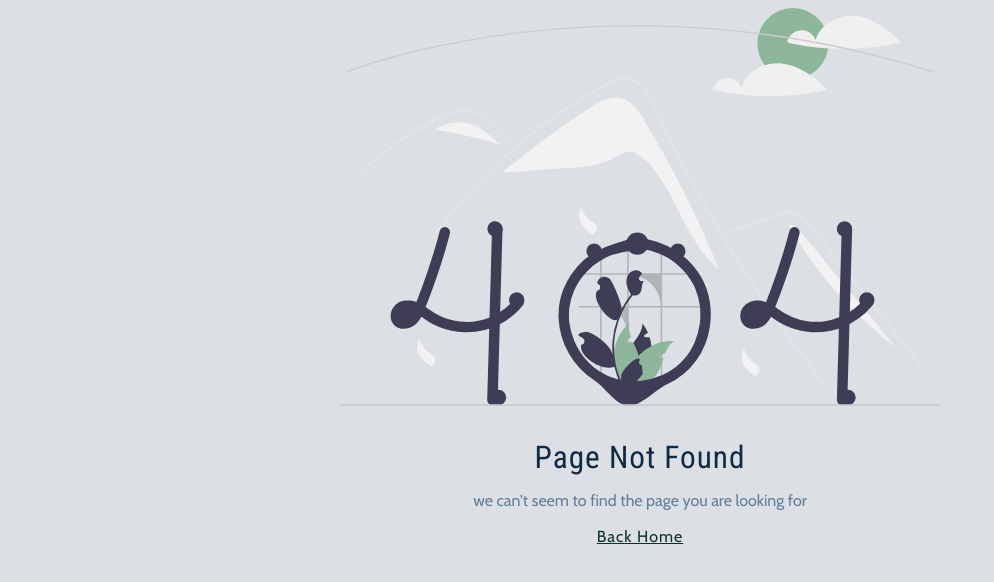
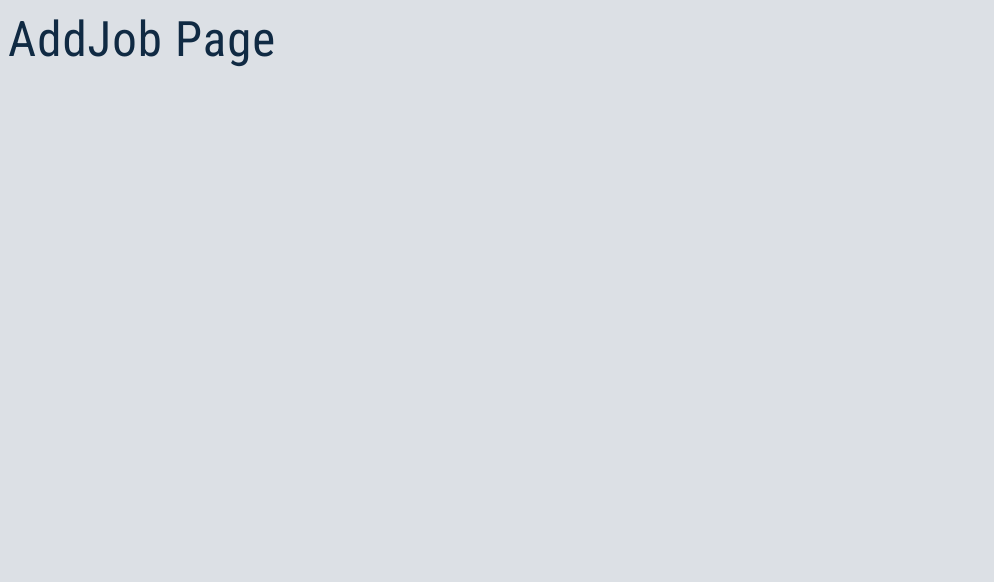
Before and after one commit to mcwhopper63/fixmysinkpls-client-only, a React (Vite) app: page /dashboard in a window 1280 px wide. Before the commit this address had no page. Shown: the top 582 px of the page, without its empty margins (0-994 px from the left). Built offline with nearby package versions, Linux system fonts and the light colour scheme.

Commit message:
created dashboard page and added routes

```diff
--- a/src/App.jsx
+++ b/src/App.jsx
@@ -6,6 +6,11 @@ import {
     Login,
     DashboardLayout,
     Error,
+    AddJob,
+    AllJobs,
+    Stats,
+    Profile,
+    Admin,
 } from './pages';
 
 const router = createBrowserRouter([
@@ -24,8 +29,15 @@ const router = createBrowserRouter([
                 element: <Login />,
             },
             {
-                path: 'dashboardLayout',
+                path: 'dashboard',
                 element: <DashboardLayout />,
+                children: [
+                    { index: true, element: <AddJob /> },
+                    { path: 'all-jobs', element: <AllJobs /> },
+                    { path: 'stats', element: <Stats /> },
+                    { path: 'profile', element: <Profile /> },
+                    { path: 'admin', element: <Admin /> },
+                ],
             },
             {
                 path: 'error',
--- a/src/assets/wrappers/RegisterPage.js
+++ b/src/assets/wrappers/RegisterPage.js
@@ -1,4 +1,4 @@
-import styled from 'styled-components'
+import styled from 'styled-components';
 
 const Wrapper = styled.section`
     display: grid;
@@ -13,7 +13,7 @@ const Wrapper = styled.section`
         border-top: 5px solid var(--primary-500);
     }
 
-  h3 {
+    h4 {
         text-align: center;
     }
     p {
@@ -30,6 +30,10 @@ const Wrapper = styled.section`
         color: var(--primary-500);
         cursor: pointer;
         letter-spacing: var(--letterSpacing);
+        margin-left: 0.25rem;
     }
-`
-export default Wrapper
+    .member-btn:hover {
+        color: var(--primary-200);
+    }
+`;
+export default Wrapper;
--- a/src/pages/DashboardLayout.jsx
+++ b/src/pages/DashboardLayout.jsx
@@ -1,4 +1,10 @@
+import { Outlet } from 'react-router-dom';
+
 const DashboardLayout = () => {
-    return <h1>Dashboard Layout Page</h1>;
+    return (
+        <div>
+            <Outlet />
+        </div>
+    );
 };
 export default DashboardLayout;
--- a/src/pages/Login.jsx
+++ b/src/pages/Login.jsx
@@ -27,7 +27,7 @@ const Login = () => {
                 <p>
                     Not a Member?
                     <Link to="/register" className="member-btn">
-                        &nbsp;Register
+                        Register
                     </Link>
                 </p>
             </form>
--- a/src/pages/Register.jsx
+++ b/src/pages/Register.jsx
@@ -49,7 +49,7 @@ const Register = () => {
                 <p>
                     Already a Member?
                     <Link to="/login" className="member-btn">
-                        &nbsp;Login
+                        Login
                     </Link>
                 </p>
             </form>
```
Lines whose indentation alone changed are shown as unchanged.
